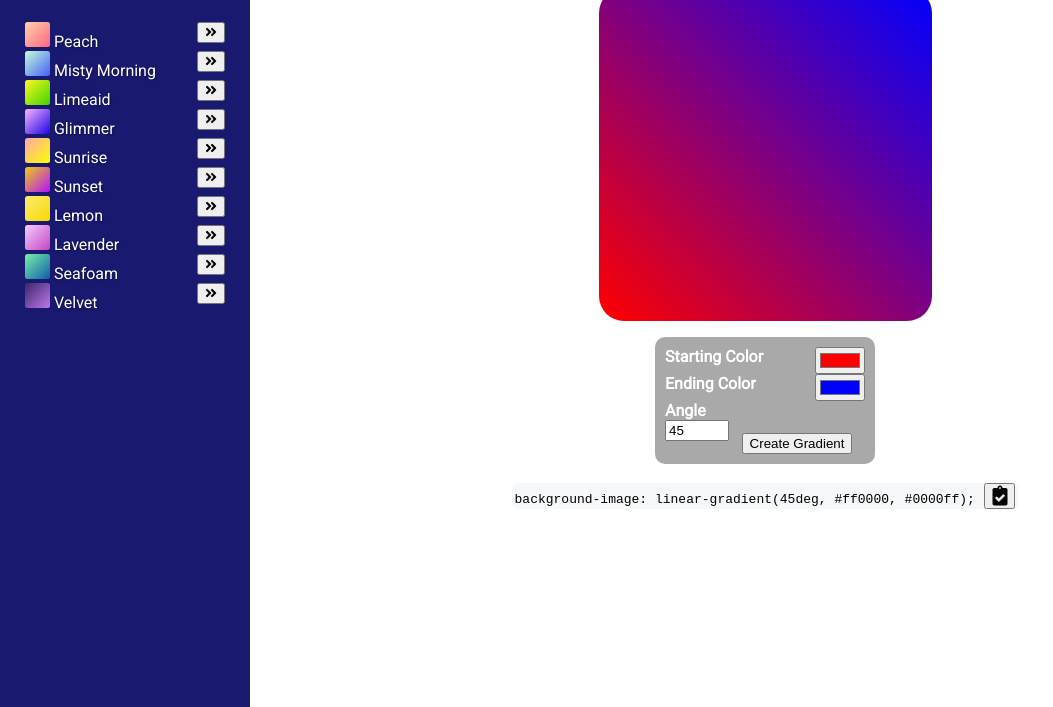
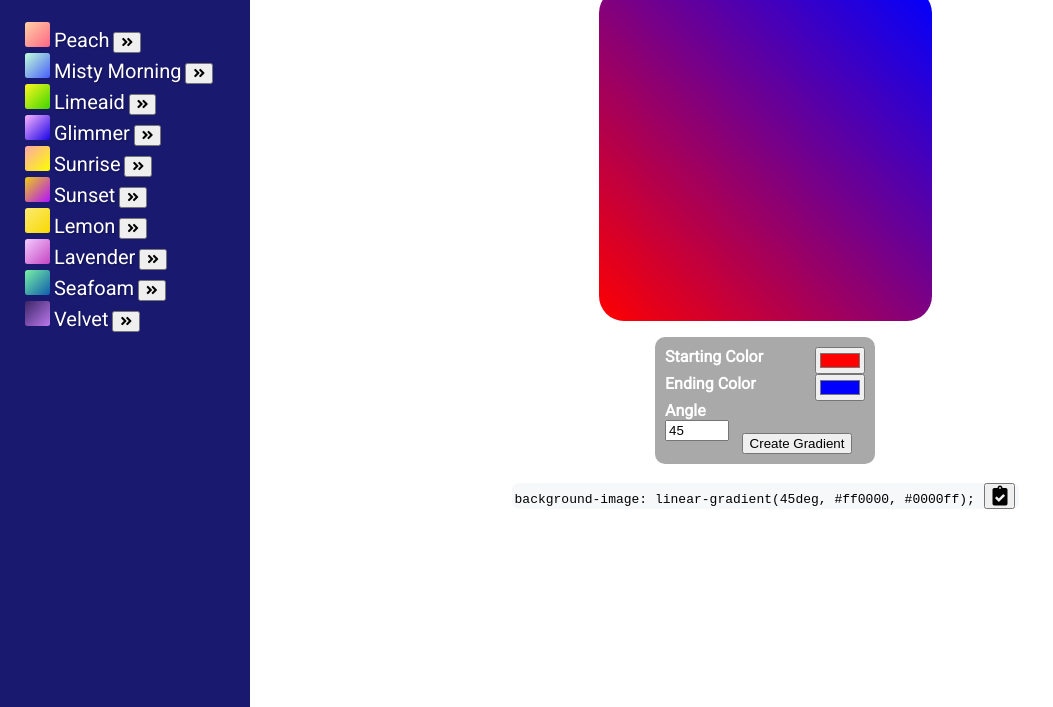
Before and after one commit to chase-stevens/gradientDeviser, a plain HTML site: page index.html in a window 1280 px wide. Shown: the part 93-800 px from the top of the page, without its empty margins (0-1053 px from the left). Drawn offline with Linux system fonts and the light colour scheme.

Commit message:
addtl formatting

```diff
--- a/index.html
+++ b/index.html
@@ -10,70 +10,70 @@
   <div class="sidenav">
     <p>Presets</p>
     <div class="preset-gradient-menu-item">
-      <div class="gradient-preview gradient-peach" id="gradient-peach"></div> Peach
+      <div class="gradient-preview gradient-peach" id="gradient-peach"></div> <span>Peach</span>
         <button onclick="load_preset_gradient('peach');">
           <i class="fas fa-angle-double-right"></i>
         </button>
     </div>
 
     <div class="preset-gradient-menu-item">
-      <div class="gradient-preview gradient-misty-morning" id="gradient-misty-morning"></div> Misty Morning
+      <div class="gradient-preview gradient-misty-morning" id="gradient-misty-morning"></div> <span>Misty Morning</span>
         <button onclick="load_preset_gradient('misty_morning');">
           <i class="fas fa-angle-double-right"></i>
         </button>
     </div>
 
     <div class="preset-gradient-menu-item">
-      <div class="gradient-preview gradient-limeaid" id="gradient-limeaid"></div> Limeaid
+      <div class="gradient-preview gradient-limeaid" id="gradient-limeaid"></div> <span>Limeaid</span>
         <button onclick="load_preset_gradient('limeaid');">
           <i class="fas fa-angle-double-right"></i>
         </button>
     </div>
 
     <div class="preset-gradient-menu-item">
-      <div class="gradient-preview gradient-glimmer" id="gradient-glimmer"></div> Glimmer
+      <div class="gradient-preview gradient-glimmer" id="gradient-glimmer"></div> <span>Glimmer</span>
         <button onclick="load_preset_gradient('glimmer');">
           <i class="fas fa-angle-double-right"></i>
         </button>
     </div>
 
     <div class="preset-gradient-menu-item">
-      <div class="gradient-preview gradient-sunrise" id="gradient-sunrise"></div> Sunrise
+      <div class="gradient-preview gradient-sunrise" id="gradient-sunrise"></div> <span>Sunrise</span>
         <button onclick="load_preset_gradient('sunrise');">
           <i class="fas fa-angle-double-right"></i>
         </button>
     </div>
 
     <div class="preset-gradient-menu-item">
-      <div class="gradient-preview gradient-sunset" id="gradient-sunset"></div> Sunset
+      <div class="gradient-preview gradient-sunset" id="gradient-sunset"></div> <span>Sunset</span>
         <button onclick="load_preset_gradient('sunset');">
           <i class="fas fa-angle-double-right"></i>
         </button>
     </div>
 
     <div class="preset-gradient-menu-item">
-      <div class="gradient-preview gradient-lemon" id="gradient-lemon"></div> Lemon
+      <div class="gradient-preview gradient-lemon" id="gradient-lemon"></div> <span>Lemon</span>
         <button onclick="load_preset_gradient('lemon');">
           <i class="fas fa-angle-double-right"></i>
         </button>
     </div>
 
     <div class="preset-gradient-menu-item">
-      <div class="gradient-preview gradient-lavender" id="gradient-lavender"></div> Lavender
+      <div class="gradient-preview gradient-lavender" id="gradient-lavender"></div> <span>Lavender</span>
         <button onclick="load_preset_gradient('lavender');">
           <i class="fas fa-angle-double-right"></i>
         </button>
     </div>
 
     <div class="preset-gradient-menu-item">
-      <div class="gradient-preview gradient-seafoam" id="gradient-seafoam"></div> Seafoam
+      <div class="gradient-preview gradient-seafoam" id="gradient-seafoam"></div> <span>Seafoam</span>
         <button onclick="load_preset_gradient('seafoam');">
           <i class="fas fa-angle-double-right"></i>
         </button>
     </div>
 
     <div class="preset-gradient-menu-item">
-      <div class="gradient-preview gradient-velvet" id="gradient-velvet"></div> Velvet
+      <div class="gradient-preview gradient-velvet" id="gradient-velvet"></div> <span>Velvet</span>
         <button onclick="load_preset_gradient('velvet');">
           <i class="fas fa-angle-double-right"></i>
         </button>
--- a/style.css
+++ b/style.css
@@ -26,10 +26,7 @@ h1 {
   text-align: left;
   margin-left: 25px;
   width: 200px;
-}
-
-.sidenav .preset-gradient-menu-item button {
-  float: right;
+  position: relative;
 }
 
 .sidenav a, p {
@@ -40,8 +37,8 @@ h1 {
   display: block;
 }
 
-.preset-gradient-menu-item {
-  /*border: 1px solid red;*/
+.sidenav span {
+  font-size: 1.25em;
 }
 
 .preset-gradient-menu-item .gradient-preview {
@@ -116,11 +113,11 @@ h1 {
 }
 
 .gradient_form label{
-    display: inline-block;
-    float: left;
-    clear: left;
-    width: 150px;
-    text-align: left;
+  display: inline-block;
+  float: left;
+  clear: left;
+  width: 150px;
+  text-align: left;
 }
 
 .gradient_form input {
```
